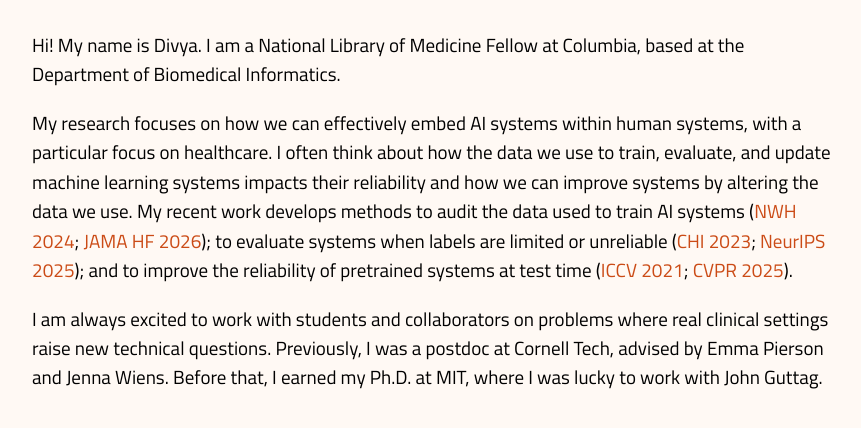
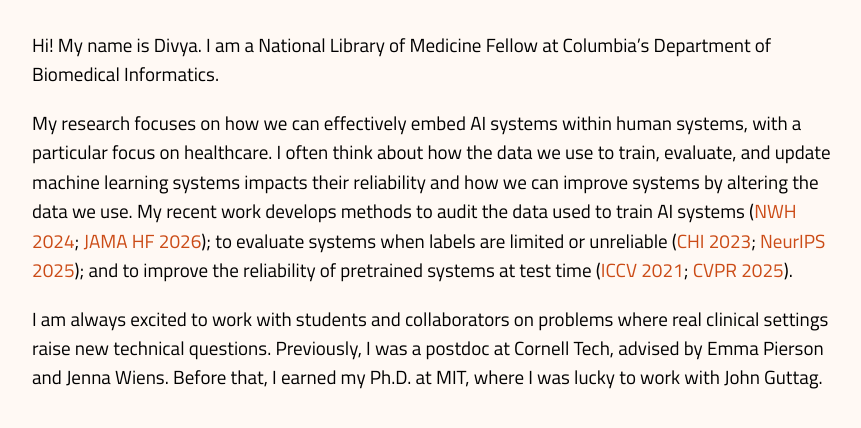
Before and after one commit to dmshanmugam/dmshanmugam.github.io, a Jekyll site: the page built from index.md, in a window 1280 px wide, cut to the strip 296-950 px from the top of the page. Shown: the top 428 px of the strip, without its empty margins (208-1069 px from the left). Built offline with Jekyll 4.4.1, drawn with Linux system fonts in a browser that asks for light colours.

Commit message:
Simplify Columbia fellowship description

```diff
--- a/index.md
+++ b/index.md
@@ -3,7 +3,7 @@
 content_class: biography
 ---
 
-Hi! My name is Divya. I am a National Library of Medicine Fellow at Columbia, based at the Department of Biomedical Informatics.
+Hi! My name is Divya. I am a National Library of Medicine Fellow at Columbia's Department of Biomedical Informatics.
 
 My research focuses on how we can effectively embed AI systems within human systems, with a particular focus on healthcare. I often think about how the data we use to train, evaluate, and update machine learning systems impacts their reliability and how we can improve systems by altering the data we use. My recent work develops methods to audit the data used to train AI systems ([NWH 2024](https://arxiv.org/abs/2110.04133); [JAMA HF 2026](https://doi.org/10.1001/jamahealthforum.2026.0491)); to evaluate systems when labels are limited or unreliable ([CHI 2023](https://doi.org/10.1145/3544548.3581482); [NeurIPS 2025](/pdfs/Neurips_2025_SSME_final.pdf)); and to improve the reliability of pretrained systems at test time ([ICCV 2021](https://arxiv.org/abs/2011.11156); [CVPR 2025](https://arxiv.org/abs/2505.22764)).
 
```
